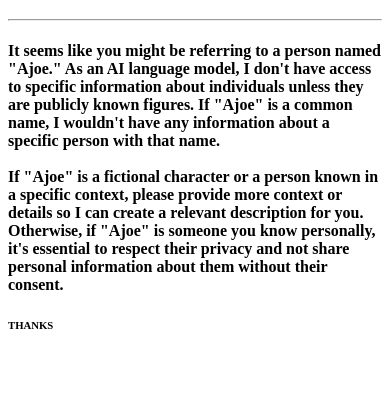
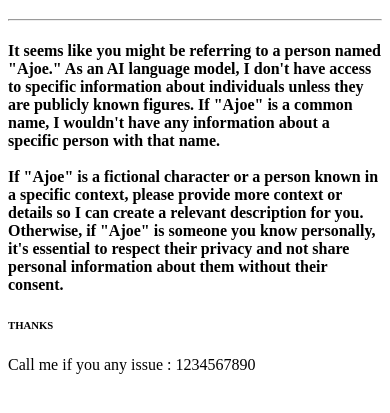
Before and after one commit to a-ajoe/website, a plain HTML site: page index.html in a window 390 px wide. Shown: the part 61-474 px from the top of the page. Drawn offline with Linux system fonts and the light colour scheme.

Commit message:
added phone number

```diff
--- a/index.html
+++ b/index.html
@@ -17,5 +17,6 @@ If "Ajoe" is a fictional character or a person known in a specific context, plea
             </p>
         </h4>
         <h6>THANKS</h6>
+        <p>Call me if you any issue : 1234567890</p>
     </body>
 </html>
```
